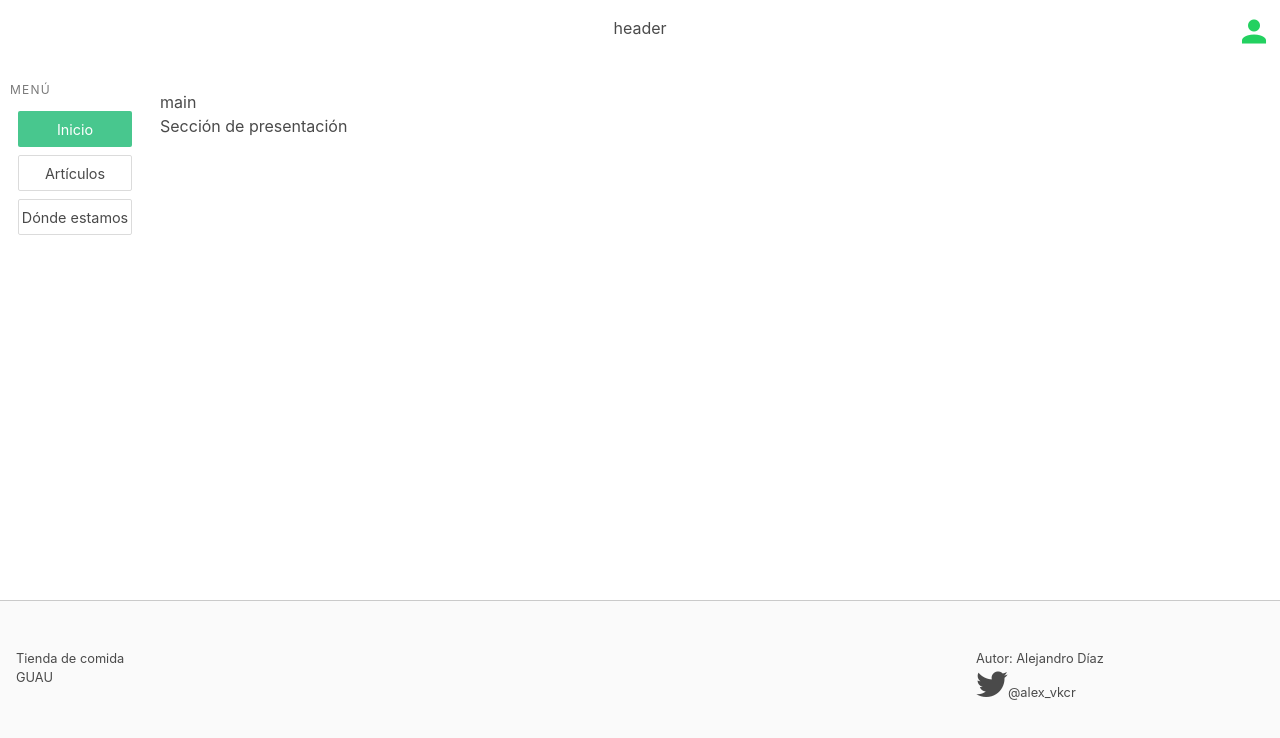
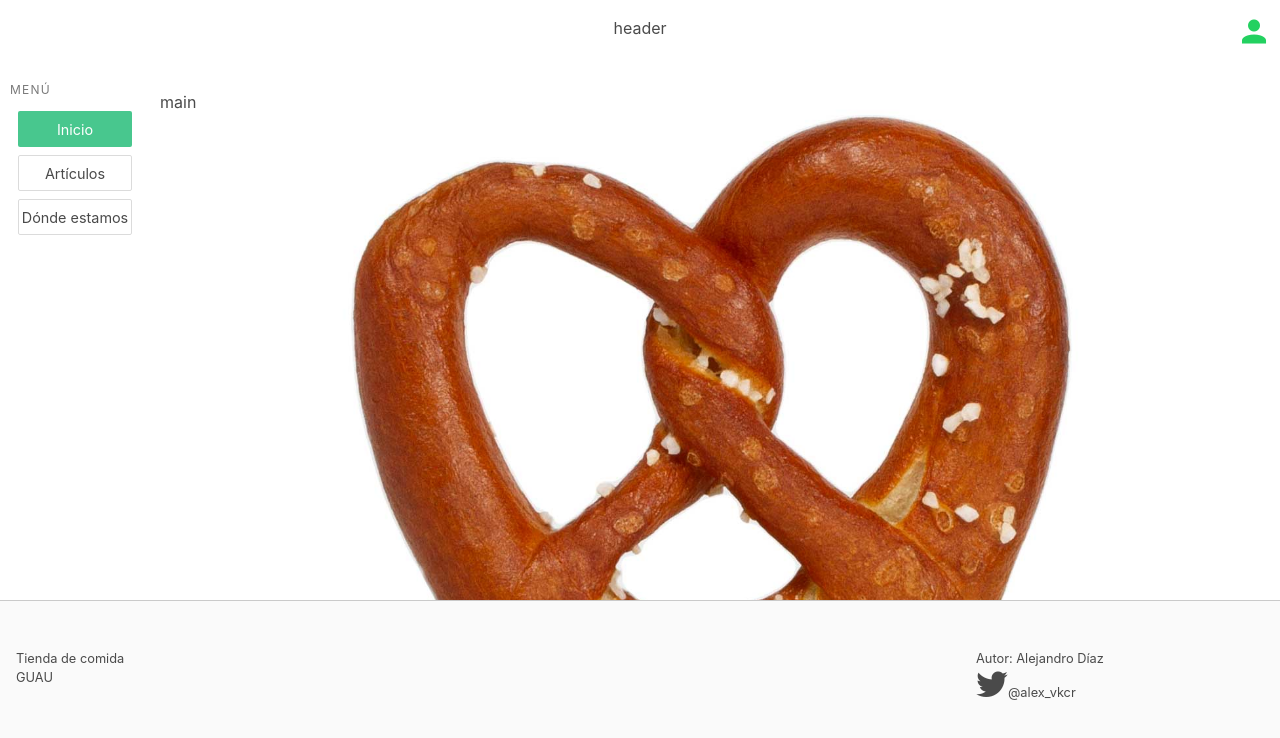
Before and after one commit to alexvkcr/shop, a Vue app in the folder shop/: page / in a window 1280 px wide. Shown: the top 738 px of the page. Built offline with nearby package versions, Linux system fonts and the light colour scheme; what v-img would draw is missing.

Commit message:
feat/insertion of img in the Index

```diff
--- a/shop/src/components/Index.vue
+++ b/shop/src/components/Index.vue
@@ -1,6 +1,6 @@
 <template>
   <div id="Index">
-    Sección de presentación
+    <img class="img" :src="require(`@/assets/img/pretzel.jpg`)" alt="Imagen de Pretzel" >
   </div>
 </template>
 
@@ -12,6 +12,19 @@ export default {
 </script>
 
 <style>
-#index {
+#Index {
+}
+.img{
+  display: block;
+  width: 80vw;
+  margin: auto;
+  padding: 0 3em;
+  transform: scale(1.2,1.2);
+  transition: transform 3s cubic-bezier(.19,1.95,.43,.48)
+}
+@media screen and (min-width: 490px) {
+  .img{
+    width: 60vw;
+  }
 }
 </style>
```
